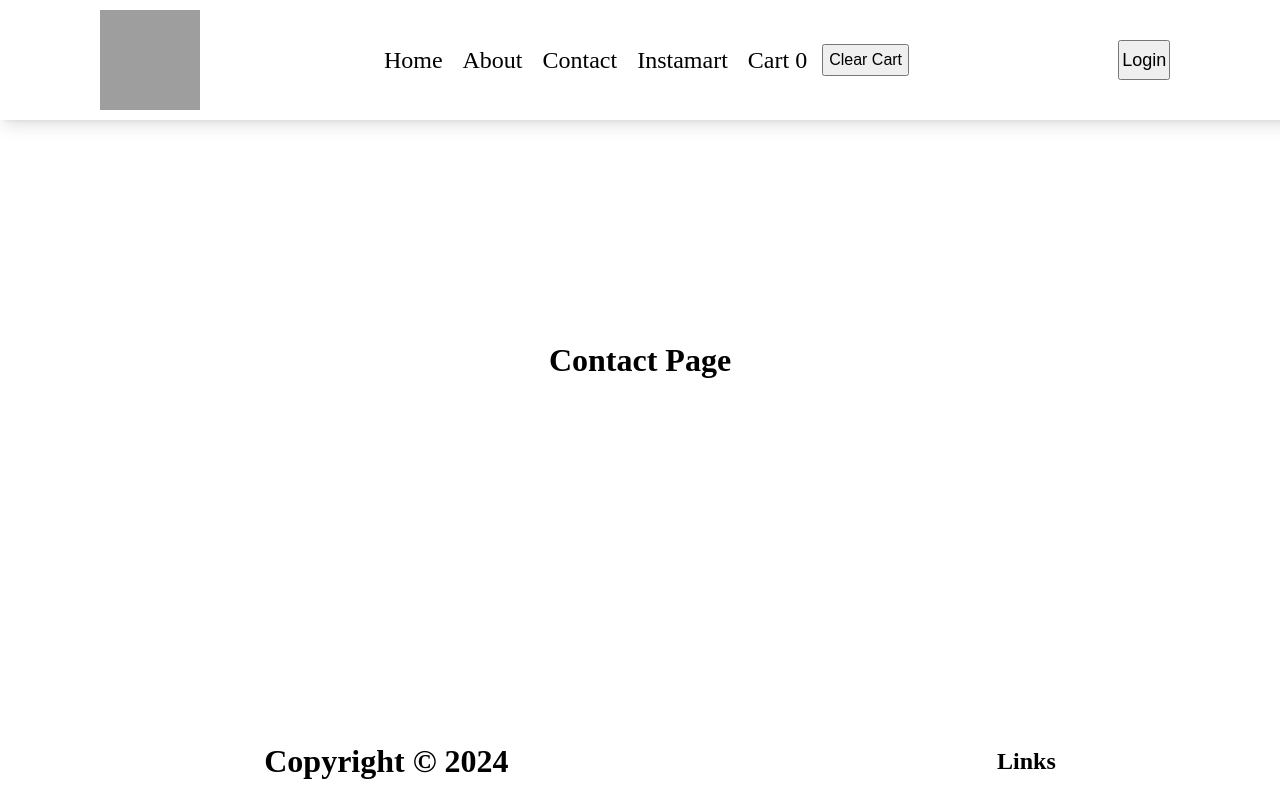
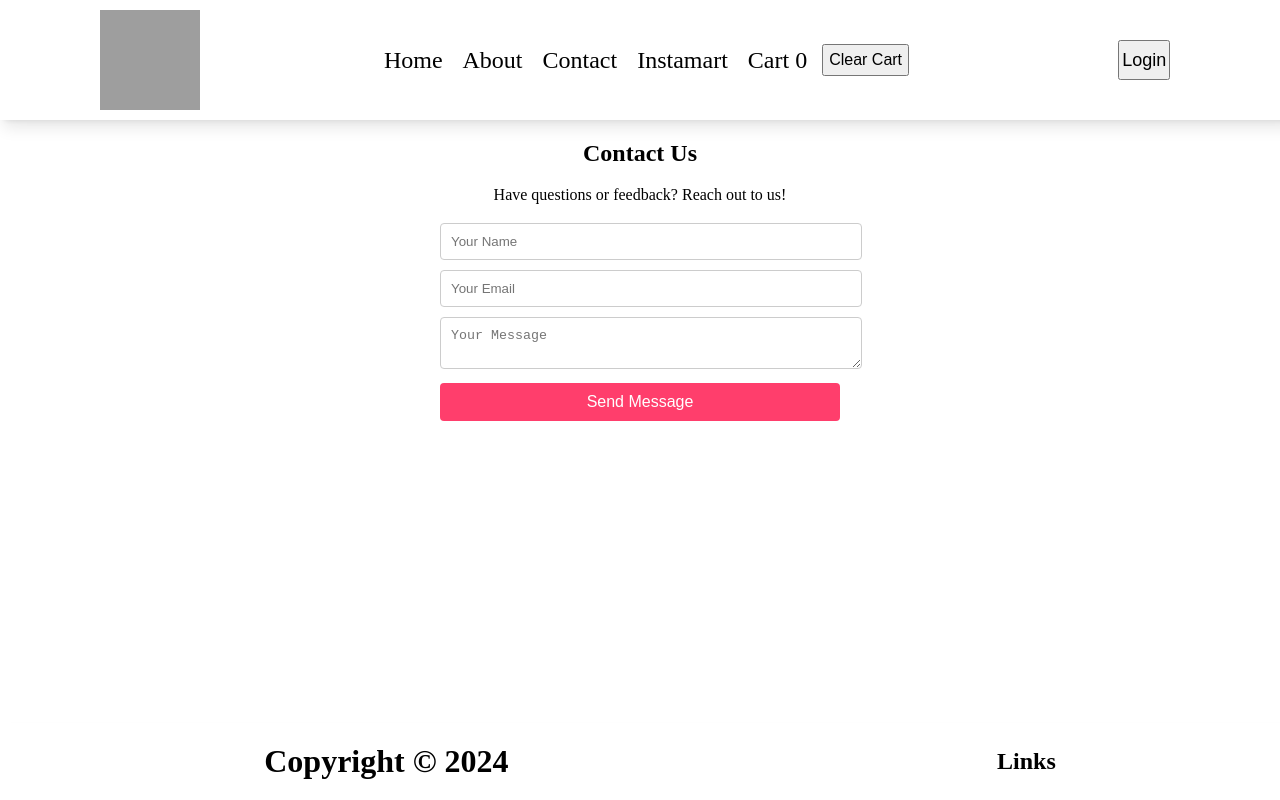
Before and after one commit to deepak-mahto/foodspot-fe, a React (Create React App) app: page /contact in a window 1280 px wide. Built offline with nearby package versions, Linux system fonts and the light colour scheme; grey boxes are pictures that could not be loaded.

Commit message:
Add components- About, Contact, Instamart

```diff
--- a/src/components/About.js
+++ b/src/components/About.js
@@ -2,11 +2,20 @@ import React from "react";
 
 const About = () => {
   return (
-    <>
-      <div className="about-component">
-        <h1>About Restaurant Page</h1>
+    <div className="about-container">
+      <h2>Eatsy</h2>
+      <div className="about-info">
+        <h3>- Eatsy is a web application inspired by Swiggy.</h3>
+        <h3>
+          - Technologies used: MERN stack (MongoDB, Express.js, React.js,
+          Node.js)
+        </h3>
+        <h3>
+          - Eatsy offers features like restaurant listings, search
+          functionality, cart management etc
+        </h3>
       </div>
-    </>
+    </div>
   );
 };
 
--- a/src/components/Contact.js
+++ b/src/components/Contact.js
@@ -1,10 +1,17 @@
+import React from "react";
+
 const Contact = () => {
   return (
-    <>
-      <div className="contact-component">
-        <h1>Contact Page</h1>
-      </div>
-    </>
+    <div className="contact-container">
+      <h2>Contact Us</h2>
+      <p>Have questions or feedback? Reach out to us!</p>
+      <form className="contact-form">
+        <input type="text" placeholder="Your Name" />
+        <input type="email" placeholder="Your Email" />
+        <textarea placeholder="Your Message"></textarea>
+        <button type="submit">Send Message</button>
+      </form>
+    </div>
   );
 };
 
--- a/src/components/Instamart.js
+++ b/src/components/Instamart.js
@@ -1,10 +1,11 @@
+import React from "react";
+
 const Instamart = () => {
   return (
-    <>
-      <div className="instamart-component">
-        <h1> Instamart </h1>
-      </div>
-    </>
+    <div className="instamart-container">
+      <h3>Discover and order groceries online with Instamart!</h3>
+      <button className="instamart-button">Explore Groceries</button>
+    </div>
   );
 };
 
--- a/src/index.css
+++ b/src/index.css
@@ -12,7 +12,7 @@ body {
 
 .App {
   text-align: center;
-  }
+}
 
 .App-header {
   background-color: #282c34;
@@ -23,11 +23,11 @@ body {
   justify-content: center;
   font-size: calc(10px + 2vmin);
   color: white;
-  }
+}
 
 .App-link {
   color: #61dafb;
-  }
+}
 
 @keyframes App-logo-spin {
   from {
@@ -65,7 +65,7 @@ body {
 .nav-bar > ul > li {
   text-decoration: none;
   list-style-type: none;
-  font-size:x-large;
+  font-size: x-large;
   margin: 5px;
 }
 
@@ -88,26 +88,9 @@ body {
   font-size: medium;
 }
 
-@media (max-width: 640px) {
-  .nav-bar img {
-    align-self: center;
-  }
-
-  .nav-bar {
-    flex-direction: column;
-    text-align: center;
-  }
-
-  .nav-bar ul {
-    flex-direction: column;
-  }
-
-  .nav li {
-    margin: 0.8em 0;
-  }
-}
-
-.about-component, .contact-component, .instamart-component {
+.about-component,
+.contact-component,
+.instamart-component {
   display: flex;
   height: 60vh;
   justify-content: center;
@@ -146,8 +129,8 @@ body {
   height: 450px;
   width: 300px;
   margin-left: 10px;
-  box-shadow: 0 10px 15px -3px rgb(0 0 0 / 0.1), 0 4px 6px -4px rgb(0 0 0 / 0.1);;
-  }
+  box-shadow: 0 10px 15px -3px rgb(0 0 0 / 0.1), 0 4px 6px -4px rgb(0 0 0 / 0.1);
+}
 
 .restaurant-card {
   display: flex;
@@ -204,7 +187,7 @@ body {
   display: flex;
   align-items: center;
   justify-content: space-around;
-  box-shadow: 0 10px 15px -3px rgb(0 0 0 / 0.1), 0 4px 6px -4px rgb(0 0 0 / 0.1);;
+  box-shadow: 0 10px 15px -3px rgb(0 0 0 / 0.1), 0 4px 6px -4px rgb(0 0 0 / 0.1);
   position: fixed;
   left: 0;
   bottom: 0;
@@ -334,3 +317,136 @@ body {
   font-size: x-large;
   padding: 10px;
 }
+
+/* About component */
+
+.about-container {
+  display: flex;
+  flex-direction: column;
+  justify-content: center;
+  align-items: center;
+  gap: 1rem;
+  padding: 20px;
+  background-color: #fff;
+  border-radius: 8px;
+  box-shadow: rgba(0, 0, 0, 0.1) 2px 4px rgba(0, 0, 0, 0.1);
+}
+
+.about-container h2 {
+  text-decoration: underline;
+  font-size: 24px;
+  margin-bottom: 16px;
+}
+
+.about-container h3 {
+  font-size: 16px;
+  line-height: 1.5;
+}
+
+.about-info {
+  display: flex;
+  flex-direction: column;
+  gap: 1rem;
+  width: 50%;
+  height: 50%;
+}
+
+/* Instamart component */
+
+.instamart-container {
+  display: flex;
+  flex-direction: column;
+  justify-content: center;
+  align-items: center;
+  gap: 1rem;
+  padding: 20px;
+  margin-top: 1rem;
+  background-color: #fff;
+  border-radius: 8px;
+  box-shadow: rgba(0, 0, 0, 0.1) 2px 4px rgba(0, 0, 0, 0.1);
+}
+
+.instamart-container h2 {
+  font-size: 24px;
+  margin-bottom: 16px;
+}
+
+.instamart-container h3 {
+  font-size: 16px;
+  line-height: 1.5;
+}
+
+.instamart-button {
+  background-color: #ff3e6c;
+  color: #fff;
+  padding: 10px 20px;
+  border: none;
+  border-radius: 4px;
+  font-size: 16px;
+  cursor: pointer;
+  transition: background-color 0.3s ease;
+}
+
+.instamart-button:hover {
+  background-color: #e6325b;
+}
+
+/* Contact component */
+
+.contact-container {
+  padding: 20px;
+  background-color: #fff;
+  border-radius: 8px;
+  box-shadow: rgba(0, 0, 0, 0.1) 2px 4px rgba(0, 0, 0, 0.1);
+
+  /* Center the container horizontally and vertically */
+  display: flex;
+  flex-direction: column;
+  align-items: center;
+  justify-content: center;
+}
+
+.contact-container h2 {
+  font-size: 24px;
+  margin-bottom: 16px;
+}
+
+.contact-container p {
+  margin-bottom: 1rem;
+  font-size: 16px;
+  line-height: 1.5;
+}
+
+.contact-form {
+  width: 100%;
+  max-width: 400px;
+}
+
+.contact-form input,
+.contact-form textarea {
+  width: 100%;
+  margin-bottom: 10px;
+  padding: 10px;
+  border: 1px solid #ccc;
+  border-radius: 4px;
+}
+
+.contact-form textarea {
+  resize: vertical;
+}
+
+.contact-form button {
+  width: 100%;
+  background-color: #ff3e6c;
+  color: #fff;
+  padding: 10px 20px;
+  border: none;
+  border-radius: 4px;
+  font-size: 16px;
+  cursor: pointer;
+  transition: background-color 0.3s ease;
+}
+
+.contact-form button:hover {
+  background-color: #e6325b;
+}
```
